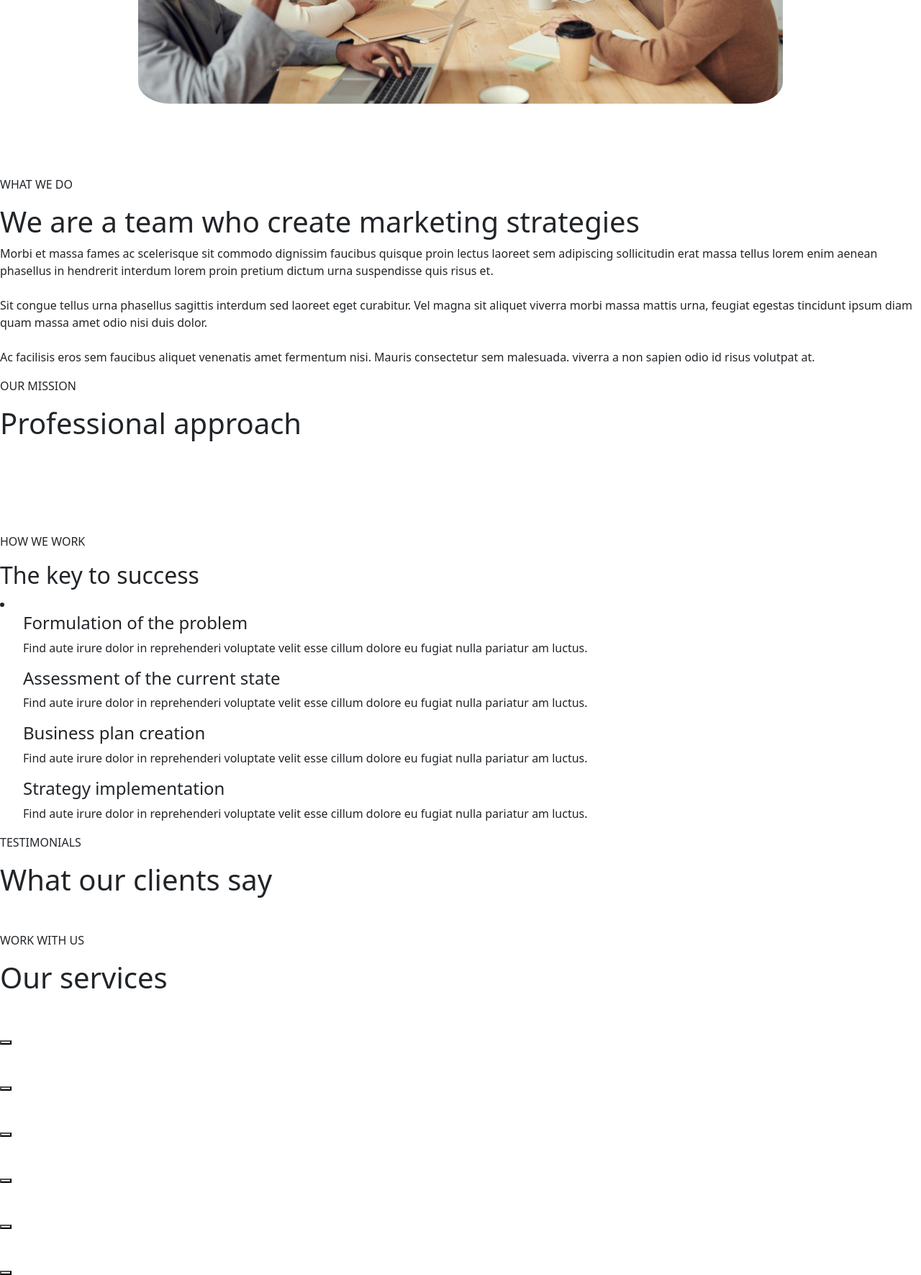
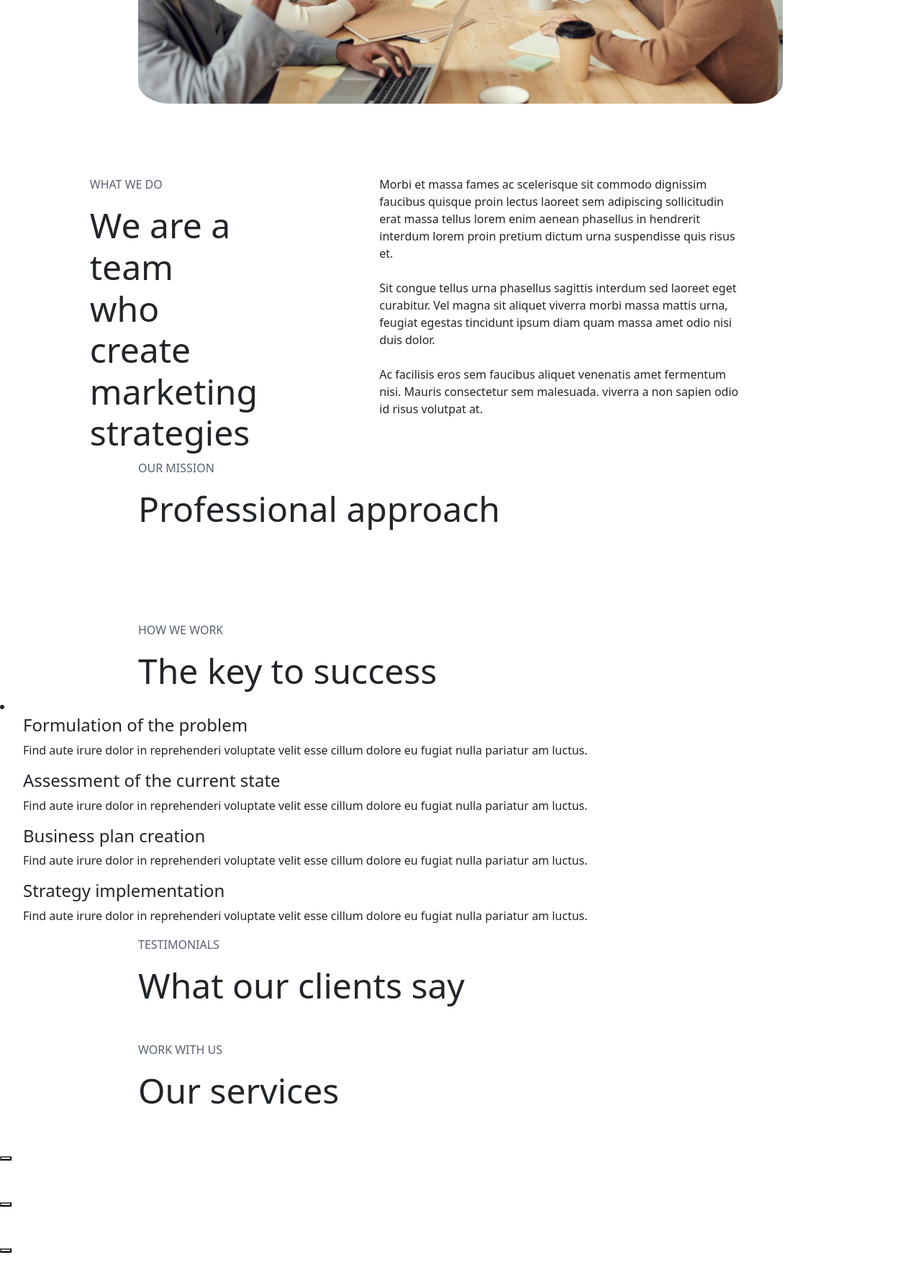
Before and after one commit to mjr96/RealtorProject, a Flask app: page /about in a window 1280 px wide. Shown: the part 959-2730 px from the top of the page at 72% size. Run offline with Flask 3, Linux system fonts and the light colour scheme.

Commit message:
Changes to the about page on the What we do section

```diff
--- a/static/style/about.css
+++ b/static/style/about.css
@@ -25,3 +25,22 @@
     margin-top: -200px;
     margin-bottom: 100px;
 }
+.smallHeading{
+    padding: 0 15%;
+    color: #576071;
+}
+.aboutHeading{
+    padding: 0 15%;
+    font-size: 3em;
+}
+.container{
+    display: flex;
+    justify-content: space-between;
+}
+.item{
+    display: inline-block;
+}
+#whatWeDoDescription{
+    padding: 0 10em;
+    float: right;
+}
--- a/templates/about.html
+++ b/templates/about.html
@@ -16,16 +16,21 @@
 
     <img id="businessImg" class="center" src="../static/images/pexels-fauxels-3184291.jpg" alt="Business Meeting">
 
-    <p>WHAT WE DO</p>
-    <H1>We are a team who create marketing strategies</H1>
-    <p>Morbi et massa fames ac scelerisque sit commodo dignissim faucibus quisque proin lectus laoreet sem adipiscing sollicitudin erat massa tellus lorem enim aenean phasellus in hendrerit interdum lorem proin pretium dictum urna suspendisse quis risus et.
-    <br><br>
-    Sit congue tellus urna phasellus sagittis interdum sed laoreet eget curabitur. Vel magna sit aliquet viverra morbi massa mattis urna, feugiat egestas tincidunt ipsum diam quam massa amet odio nisi duis dolor.
-    <br><br>
-    Ac facilisis eros sem faucibus aliquet venenatis amet fermentum nisi. Mauris consectetur sem malesuada. viverra a non sapien odio id risus volutpat at.</p>
+    <div class="container">
+        <div class="item">
+            <p class="smallHeading">WHAT WE DO</p>
+            <H1 class="aboutHeading">We are a team who create marketing strategies</H1>
+        </div>
+        <p class="item" id="whatWeDoDescription">Morbi et massa fames ac scelerisque sit commodo dignissim faucibus quisque proin lectus laoreet sem adipiscing sollicitudin erat massa tellus lorem enim aenean phasellus in hendrerit interdum lorem proin pretium dictum urna suspendisse quis risus et.
+        <br><br>
+        Sit congue tellus urna phasellus sagittis interdum sed laoreet eget curabitur. Vel magna sit aliquet viverra morbi massa mattis urna, feugiat egestas tincidunt ipsum diam quam massa amet odio nisi duis dolor.
+        <br><br>
+        Ac facilisis eros sem faucibus aliquet venenatis amet fermentum nisi. Mauris consectetur sem malesuada. viverra a non sapien odio id risus volutpat at.</p>
+    </div>
 
-    <p>OUR MISSION</p>
-    <h1>Professional approach</h1>
+
+    <p class="smallHeading">OUR MISSION</p>
+    <h1 class="aboutHeading">Professional approach</h1>
     <div>
         <img src="" alt="">
         <h3></h3>
@@ -44,8 +49,8 @@
 
     <!-- img as a background for the following-->
     <div>
-        <p>HOW WE WORK</p>
-        <h2>The key to success</h2>
+        <p class="smallHeading">HOW WE WORK</p>
+        <h2 class="aboutHeading">The key to success</h2>
     </div>
 
     <li>
@@ -68,8 +73,8 @@
     </li>
 
     <!--For this section it needs to be created a moving part for the reviews-->
-    <p>TESTIMONIALS</p>
-    <h1>What our clients say</h1>
+    <p class="smallHeading">TESTIMONIALS</p>
+    <h1 class="aboutHeading">What our clients say</h1>
     <div>
         <img src="" alt="">
         <h4></h4>
@@ -78,8 +83,8 @@
         <h3></h3>
     </div>
 
-    <p>WORK WITH US</p>
-    <h1>Our services</h1>
+    <p class="smallHeading">WORK WITH US</p>
+    <h1 class="aboutHeading">Our services</h1>
     <div>
         <img src="" alt="">
         <h3></h3>
```
